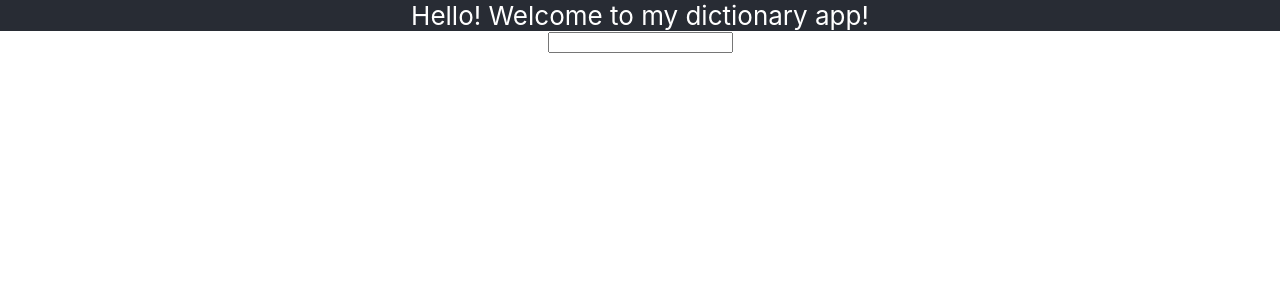
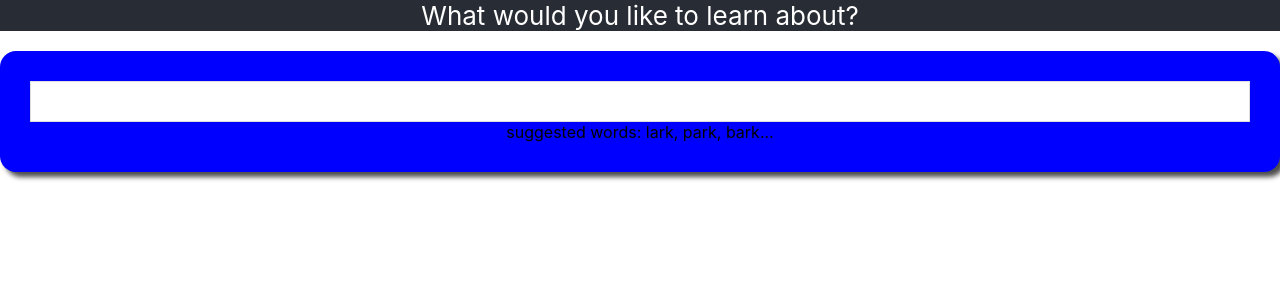
Before and after one commit to spsorens/dictionary-project, a React (Create React App) app: page / in a window 1280 px wide. Shown: the top 300 px of the page. Built offline with nearby package versions, Linux system fonts and the light colour scheme.

Commit message:
added styling elements

```diff
--- a/src/App.js
+++ b/src/App.js
@@ -6,7 +6,7 @@ export default function App() {
   return (
     <div className="App">
       <header className="App-header">
-        Hello! Welcome to my dictionary app!
+        What would you like to learn about?
       </header>
       <main>
         <Dictionary />
--- a/src/Dictionary.css
+++ b/src/Dictionary.css
@@ -0,0 +1,13 @@
+.Dictionary section {
+  background: blue;
+  padding: 30px;
+  border-radius: 16px;
+  box-shadow: 5px 5px 5px rgba(0, 0, 0, 0.7);
+  margin: 20px 0;
+}
+
+.Dictionary input {
+  width: 100%;
+  padding: 12px 8px;
+  border: 1px solid #ddd;
+}
--- a/src/Dictionary.js
+++ b/src/Dictionary.js
@@ -23,9 +23,13 @@ export default function Dictionary() {
 
   return (
     <div className="Dictionary">
-      <form onSubmit={search}>
-        <input type="search" onChange={handleKeywordChange} />
-      </form>
+      <section>
+        <form onSubmit={search}>
+          <input type="search" onChange={handleKeywordChange} />
+        </form>
+        <div className="hint">suggested words: lark, park, bark...</div>
+      </section>
+
       <Results results={results} />
     </div>
   );
--- a/src/Meaning.js
+++ b/src/Meaning.js
@@ -1,5 +1,6 @@
 import React from "react";
 import Synonyms from "./Synonyms";
+
 
 export default function Meaning(props) {
   return (
--- /dev/null
+++ b/src/Results.css
@@ -0,0 +1,5 @@
+.Results h2 {
+  font-size: 36px;
+  font-weight: bold;
+  line-height: 1.5;
+}
--- a/src/Results.js
+++ b/src/Results.js
@@ -7,6 +7,7 @@ export default function Results(props) {
     console.log(props.results.phonetics);
     return (
       <div className="Results">
+        <section>
           <h2>{props.results.word}</h2>
           {props.results.phonetics.map(function (phonetic, index) {
             return (
@@ -15,11 +16,12 @@ export default function Results(props) {
               </div>
             );
           })}
+        </section>
         {props.results.meanings.map(function (meaning, index) {
           return (
-            <div key={index}>
+            <section key={index}>
               <Meaning meaning={meaning} />
-            </div>
+            </section>
           );
         })}
       </div>
```
Lines whose indentation alone changed are shown as unchanged.
